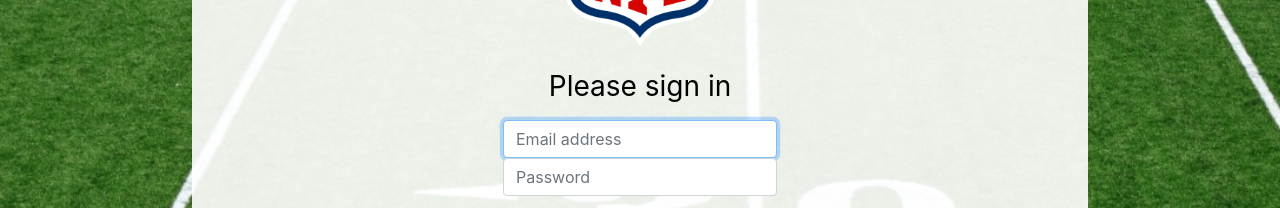
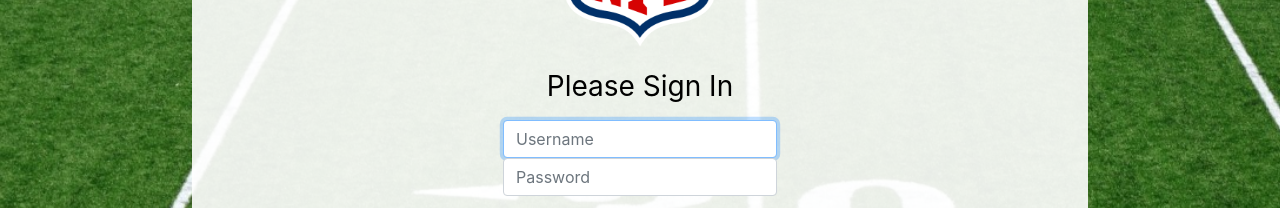
Before and after one commit to JoshDowling/SoloProject, a React (Create React App) app: page /account in a window 1280 px wide. Shown: the part 403-611 px from the top of the page. Built offline with nearby package versions, Linux system fonts and the light colour scheme.

Commit message:
axios start

```diff
--- a/package.json
+++ b/package.json
@@ -3,6 +3,7 @@
   "version": "0.1.0",
   "private": true,
   "dependencies": {
+    "axios": "^0.18.0",
     "bootstrap": "^4.2.1",
     "react": "^16.7.0",
     "react-dom": "^16.7.0",
--- a/src/account.js
+++ b/src/account.js
@@ -1,8 +1,30 @@
 import React, { Component } from 'react';
+import axios from 'axios';
 import nfl from './nfl.png';
 import './App.css';
 
 class account extends Component {
+
+  constructor() {
+    super();
+    this.state = {
+      account: ""
+    };
+  }
+
+update() {
+  let userInput = document.getElementById('inputUsername').value;
+  let userInput2 = document.getElementById('inputPassword').value;
+  axios.post("http://localhost:8080/solo-project/nfl/account/addAccount")
+      .then((response) => {
+        this.setState( {account:response.data.Search[0]})
+        console.log(this.state.account)
+      }
+   );
+      console.log(userInput)
+
+  }
+
   render() {
     return (
 
@@ -10,15 +32,15 @@ class account extends Component {
   <form class="form-signin">
 
     <img class="mb-4" src={nfl} alt="" width="150" height="200"/>
-    <h1 class="h3 mb-3 font-weight-normal">Please sign in</h1>
-    <label for="inputEmail" class="sr-only">Email address</label>
-    <input type="email" id="inputEmail" class="form-control" placeholder="Email address" required="" autofocus=""/>
+    <h1 class="h3 mb-3 font-weight-normal">Please Sign In</h1>
+    <label for="inputUsername" class="sr-only">Username</label>
+    <input type="username" id="inputUsername" class="form-control" placeholder="Username" required="" autofocus=""/>
     <label for="inputPassword" class="sr-only">Password</label>
     <input type="password" id="inputPassword" class="form-control" placeholder="Password" required=""/>
-    <div class="checkbox mb-3">
+    <div class="checkbox mb-3"></div>
 
-  </div>
-  <button class="btn btn-lg btn-primary btn-block" type="submit">Sign in</button>
+
+  <button class="btn btn-lg btn-primary btn-block" onClick={() => this.update()} type="submit">Sign in</button>
 
   </form>
 
--- a/src/playerlist.js
+++ b/src/playerlist.js
@@ -17,8 +17,9 @@ class playerlist extends Component {
       <th scope="col">#</th>
       <th scope="col">First</th>
       <th scope="col">Last</th>
+      <th scope="col">Team</th>
       <th scope="col">Age</th>
-      <th scope="col">Team</th>
+
 
     </tr>
   </thead>
```
Also changed, not shown: 1 other file (tests, documents, lock files or other folders).
